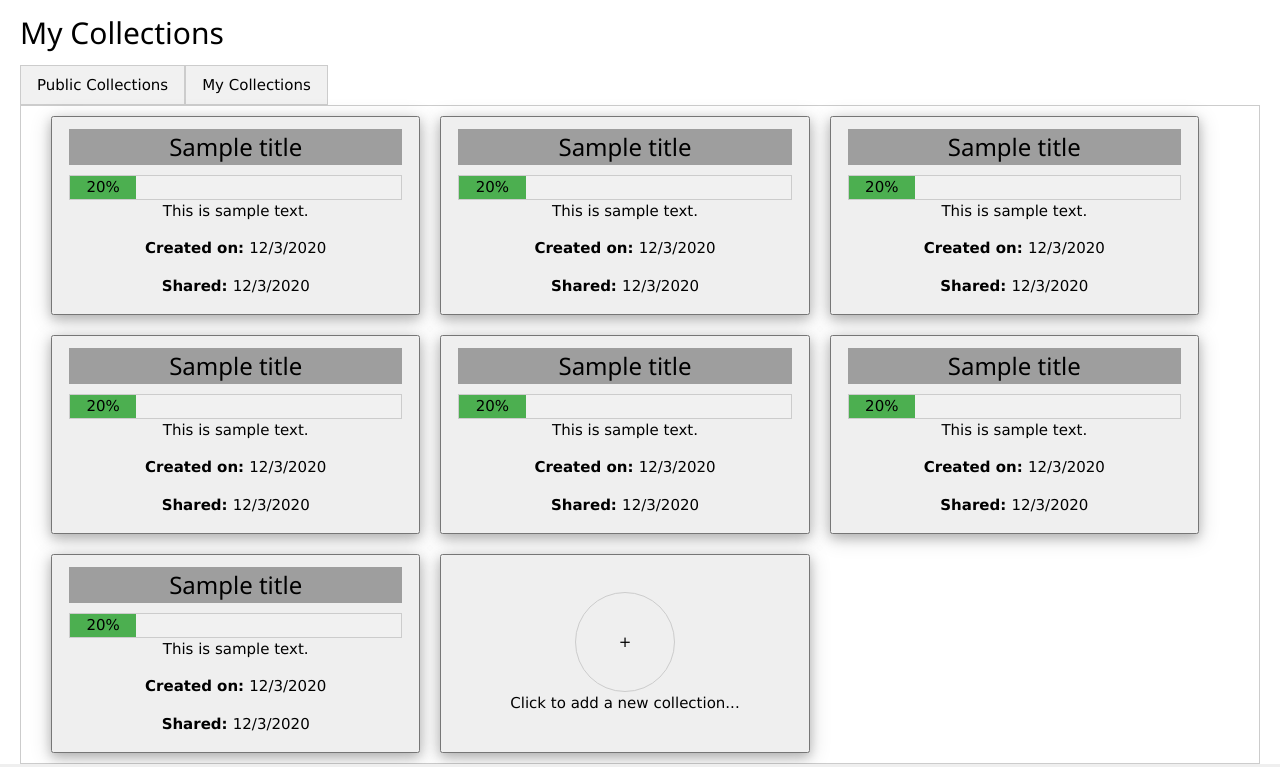
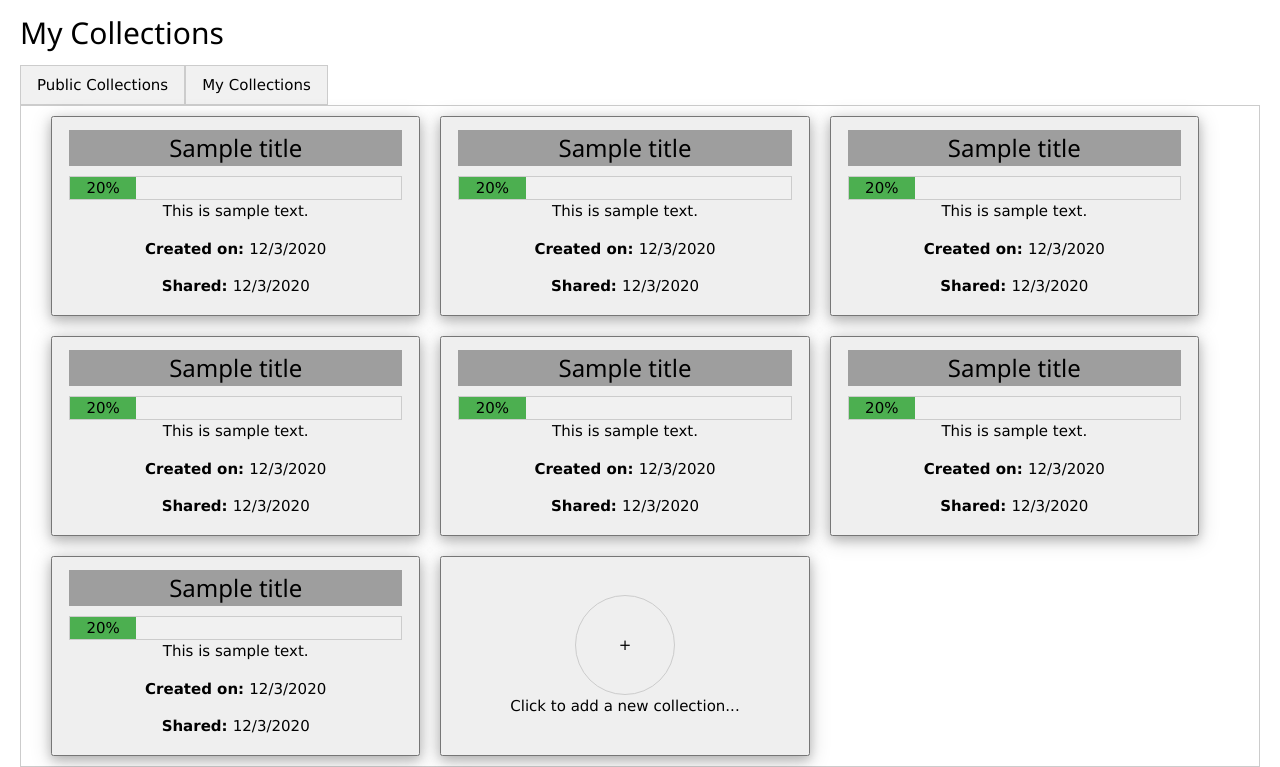
Before and after one commit to ryangohca/CP-Tracker, a Flask app: template templates/homePage.html in a window 1280 px wide, after a click on "My Collections". Shown: the part 55-822 px from the top of the page. Run offline with Flask 2, Linux system fonts and the light colour scheme; the template is opened without the code that fills it, so the values that code supplies are empty.

Commit message:
minor style bug fix

```diff
--- a/static/css/homePage.css
+++ b/static/css/homePage.css
@@ -19,6 +19,7 @@
 .collectionCard{
     display: block;
     margin: 10px;
+    min-height: 200px;
 }
 
 .collectionCard:hover{
```
